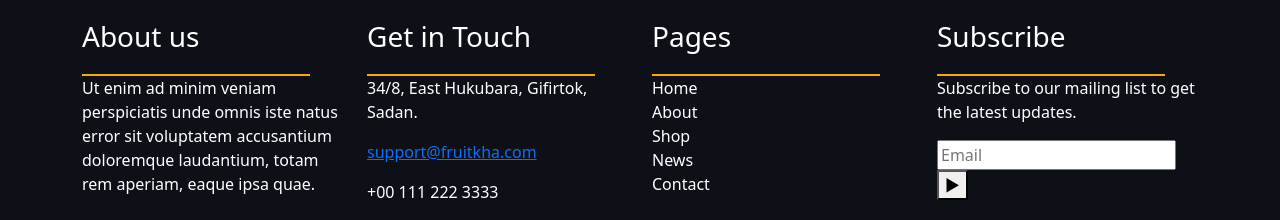
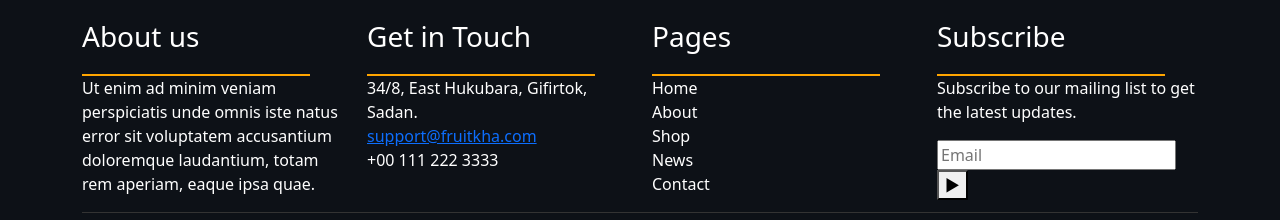
Before and after one commit to PEREMINE/Landing_Page_Product, a plain HTML site: page index.html in a window 1280 px wide. Shown: the top 220 px of the page. Drawn offline with nearby package versions, Linux system fonts and the light colour scheme.

Commit message:
Update index.html

```diff
--- a/index.html
+++ b/index.html
@@ -8,102 +8,53 @@
     <link href="https://cdn.jsdelivr.net/npm/bootstrap@5.0.2/dist/css/bootstrap.min.css" rel="stylesheet" integrity="sha384-EVSTQN3/azprG1Anm3QDgpJLIm9Nao0Yz1ztcQTwFspd3yD65VohhpuuCOmLASjC" crossorigin="anonymous">
 </head>
 <body>
-
     <div style="background-color: #0d1117; padding: 20px; color: white;">
         <div style="display: flex; justify-content: center; gap: 20px; margin-bottom: 30px;">
-
-
             <div class="container">
-
                 <div class="row align-items-start">
-
                     <div class="col">
-
                         <h3>About us</h3>
-
                         <div class="col" style="margin-right: 12.5%; margin-top: 20px; height: 2px; background-color: orange;"></div>
-
                         <p>Ut enim ad minim veniam perspiciatis unde omnis iste natus error sit voluptatem accusantium doloremque laudantium, totam rem aperiam, eaque ipsa quae.</p>
-
-
                     </div>
-
                     <div class="col">
-
                         <h3>Get in Touch</h3>
-
                         <div class="col" style="margin-right: 12.5%; margin-top: 20px; height: 2px; background-color: orange;"></div>
-
-                        <p>34/8, East Hukubara, Gifirtok, Sadan.</p>
-
-                        <p><a href="mailto:support@fruitkha.com">support@fruitkha.com</a></p>
-
-                        <p>+00 111 222 3333</p>
-
-
+                        <p>34/8, East Hukubara, Gifirtok, Sadan.<br>
+                        <a href="mailto:support@fruitkha.com">support@fruitkha.com</a><br>
+                        +00 111 222 3333</p>
                     </div>
-
-
-
-
                     <div class="col">
-
                         <h3>Pages</h3>
-
                         <div class="col" style="margin-right: 12.5%; margin-top: 20px; height: 2px; background-color: orange;"></div>
-
                         <ul style="list-style: none; padding: 0;">
-
                             <li><a href="#" style="color: white; text-decoration: none;">Home</a></li>
                             <li><a href="#" style="color: white; text-decoration: none;">About</a></li>
                             <li><a href="#" style="color: white; text-decoration: none;">Shop</a></li>
                             <li><a href="#" style="color: white; text-decoration: none;">News</a></li>
                             <li><a href="#" style="color: white; text-decoration: none;">Contact</a></li>
-                        </ul>
-
+			</ul>
                     </div>
-
                     <div class="col">
-
                         <h3>Subscribe</h3>
-
                         <div class="col" style="margin-right: 12.5%; margin-top: 20px; height: 2px; background-color: orange;"></div>
-
                         <p>Subscribe to our mailing list to get the latest updates.</p>
-
                         <form>
-
                             <input type="email" placeholder="Email" required>
-
                             <button type="submit">&#9654;</button>
-
-                        </form>
-
+			</form>
                     </div>
-
             </div>
-
-
                     <div style="text-align: center; padding: 10px 0; border-top: 1px solid #333;">
-
                       <p>Copyrights © 2019 - <a href="#" style="color: orange; text-decoration: none;">Imran Hossain</a>. All Rights Reserved. Distributed By - <a href="#" style="color: orange; text-decoration: none;">Themewagon</a></p>
-
-
                       <div>
-
                         <a href="#"></a><img src="facebook.jpg" alt="Facebook" style="height: 20px; margin: 0 5px;"></a>
-
                         <a href="#"><img src="twitter.jpg" alt="Twitter" style="height: 20px; margin: 0 5px;"></a>
-
                         <a href="#"><img src="instagram.jpg" alt="Instagram" style="height: 20px; margin: 0 5px;"></a>
-
                         <a href="#"><img src="linked in.jpg" alt="LinkedIn" style="height: 20px; margin: 0 5px;"></a>
-
                       </div>
-
                     </div>
-
-                </div>
-                <script src="https://cdn.jsdelivr.net/npm/bootstrap@5.0.2/dist/js/bootstrap.bundle.min.js" integrity="sha384-MrcW6ZMFYlzcLA8Nl+NtUVF0sA7MsXsP1UyJoMp4YLEuNSfAP+JcXn/tWtIaxVXM" crossorigin="anonymous"></script>
+        </div>
+<script src="https://cdn.jsdelivr.net/npm/bootstrap@5.0.2/dist/js/bootstrap.bundle.min.js" integrity="sha384-MrcW6ZMFYlzcLA8Nl+NtUVF0sA7MsXsP1UyJoMp4YLEuNSfAP+JcXn/tWtIaxVXM" crossorigin="anonymous"></script>
 </body>
 </html>
```
